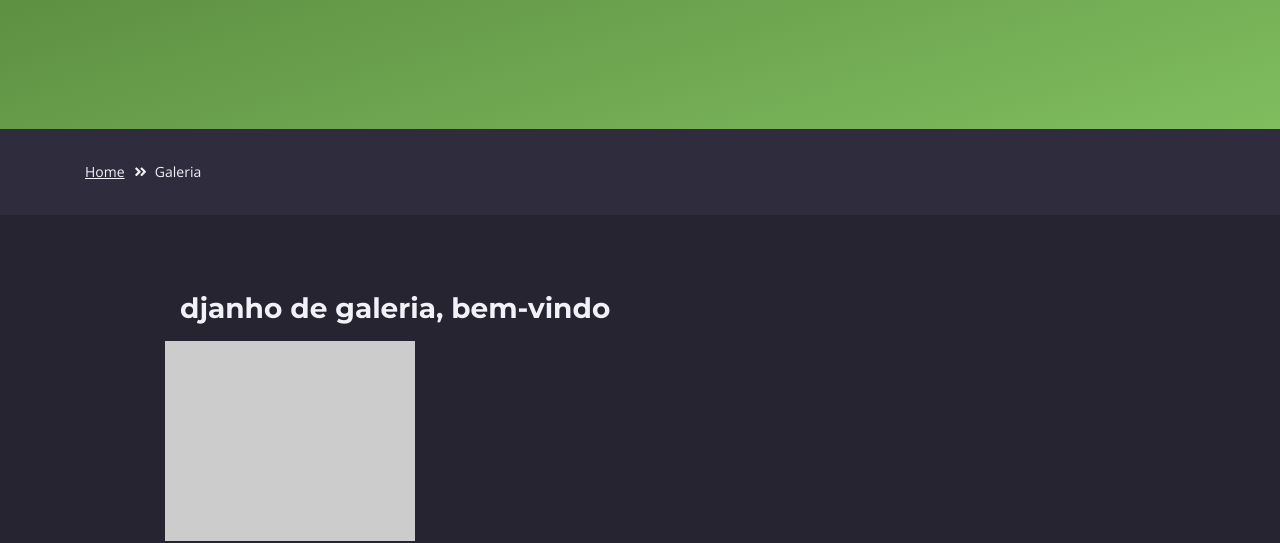
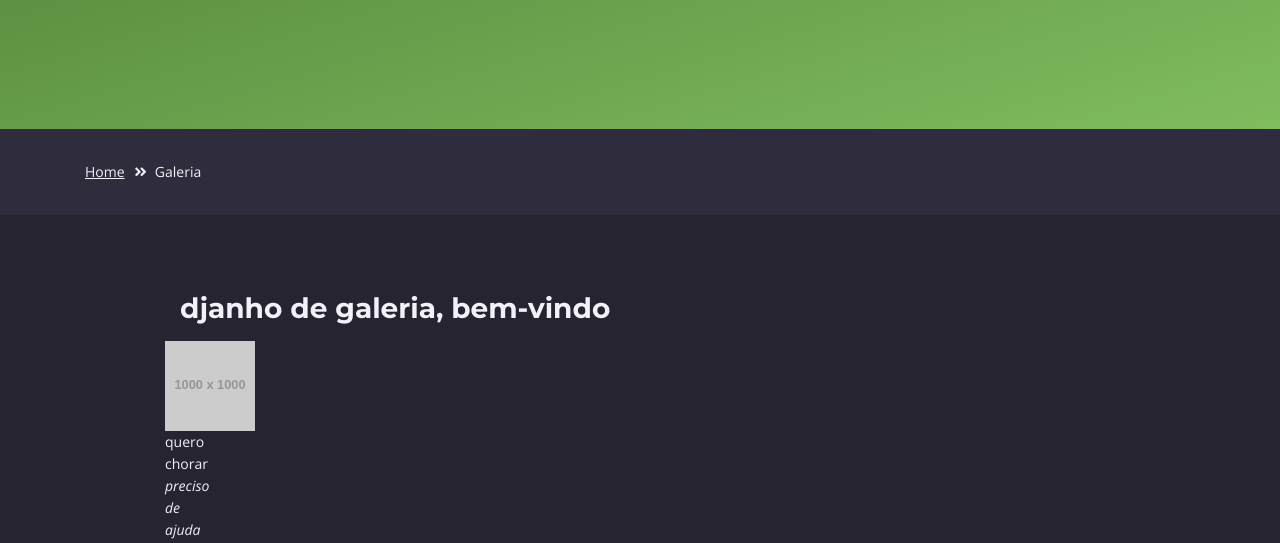
Before and after one commit to maariaceciliaholler/TCC, a plain HTML site: page Mudanca 2/terms-conditions.html in a window 1280 px wide. Shown: the part 259-802 px from the top of the page. Drawn offline with nearby package versions, Linux system fonts and the light colour scheme; placeholder pictures from the web are drawn by us.

Commit message:
TASK00022 Alteração em medida de imagem

```diff
--- a/Mudanca 2/terms-conditions.html
+++ b/Mudanca 2/terms-conditions.html
@@ -150,7 +150,7 @@
           <div class="no-padding portfolio_container">
               <div class="col-md-3 col-sm-6  fashion logo">
                 <a href="single-project.html" class="portfolio_item">
-                  <img src="http://placehold.it/1000x200" alt="image" class="img-responsive" />
+                  <a href="http://placehold.it/1000x1000" ><img src="http://placehold.it/1000x1000" width="90" height="90" /></a><!-- <img src="http://placehold.it/1000x200" alt="image" class="img-responsive" /> -->
                     <div class="portfolio_item_hover">
                       <div class="portfolio-border clearfix">
                         <div class="item_info">
```
